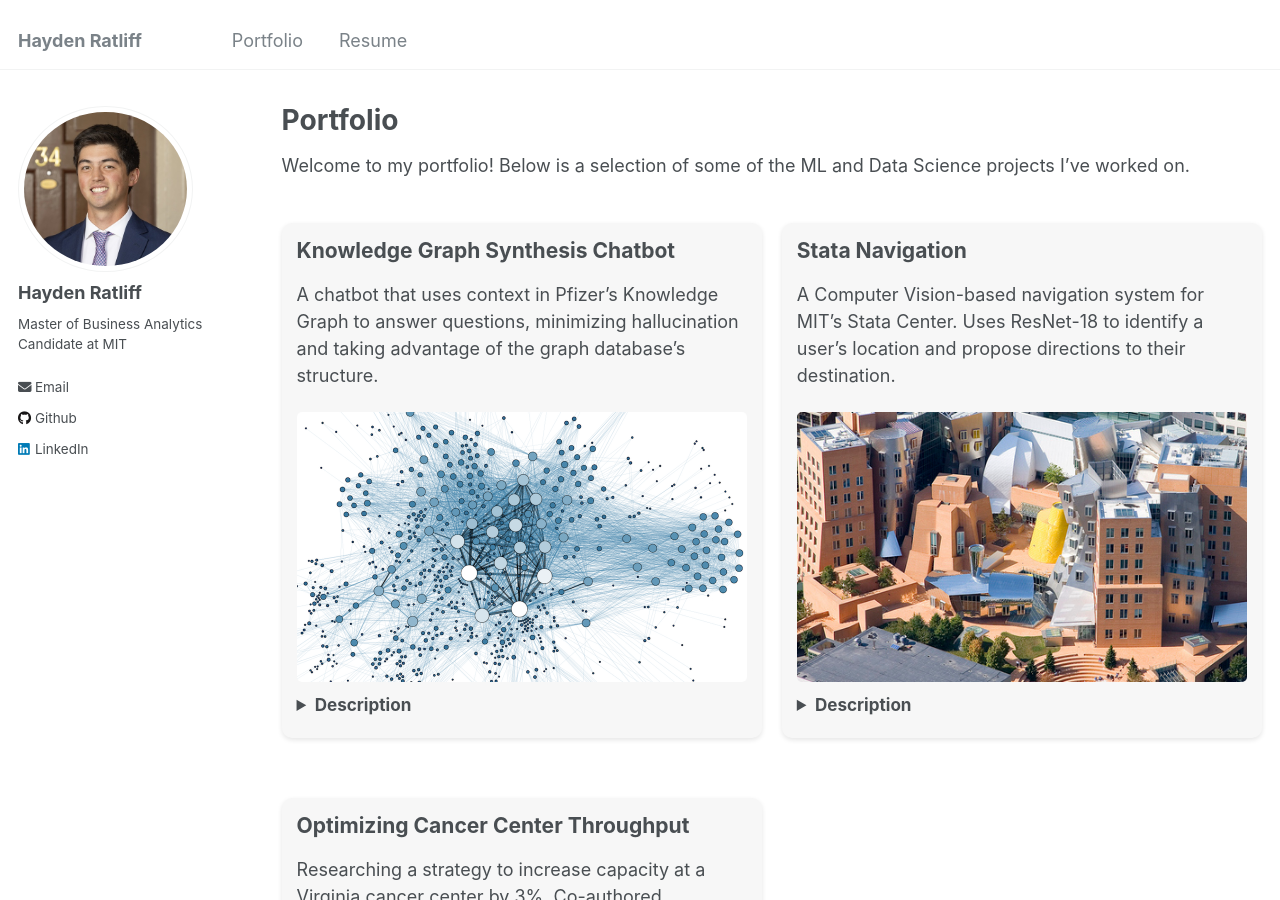
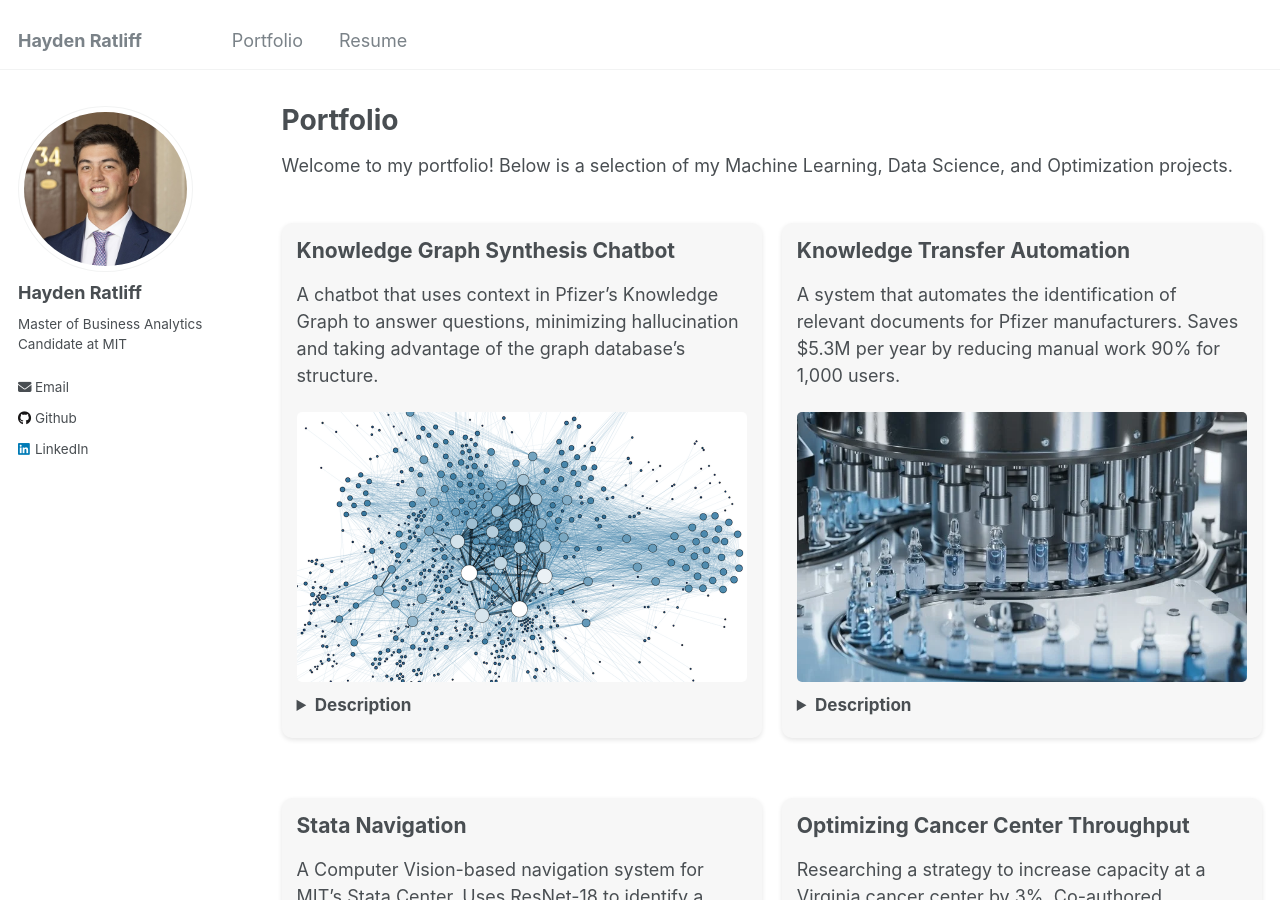
Before and after one commit to haydenratliff/haydenratliff.github.io, a Jekyll site: the page built from _pages/portfolio.md, in a window 1280 px wide and 900 px high. Built offline with Jekyll 4.4.1, drawn with Linux system fonts in a browser that asks for light colours; part of the change alters nothing that is shown.

Commit message:
feat: add automating knowledge transfer project (mit capstone project 1) to portfolio; fix formatting for chatbot project (#14)
* switch ML to Machine Learning on portfolio

* add pharma image

* init KT automation project; fix bolding in genaichatbot project

* update description for mit capstone pt1, fix formatting for private code

* update portfolio header

* full description of knowledge transfer automation

```diff
--- a/_data/portfolio.yml
+++ b/_data/portfolio.yml
@@ -19,7 +19,7 @@
   full_description: |
     A dual-LLM approach to answering questions with context using Graph [Retrieval Augmented Generation](https://aws.amazon.com/what-is/retrieval-augmented-generation/), or [GraphRAG](https://neo4j.com/blog/graphrag-manifesto/).
 
-    *Methods:*
+    *Method:*
     1. The user asks the chatbot a question.
     2. The chatbot uses *[TinyLlama-1.1B-Chat-v1.0](https://huggingface.co/TinyLlama/TinyLlama-1.1B-Chat-v1.0)* to translate the question to Cypher Query Language using few-shot learning.
     3. The chatbot executes the generated query on a Neo4j Knowledge Graph database to retrieve context for the question.
@@ -32,28 +32,45 @@
     - Infers answer from the database.
     - Works in 10-15 seconds on laptop GPU.
 
-    This project was conducted in collaboration with Anne Castille Buisson, as part of our MIT Capstone Project with Pfizer's Operations and Insights Team.
+    This project was conducted in collaboration with Anne Castille Buisson, as part of our MIT Capstone with Pfizer's Operations and Insights Team.
   image: /images/portfolio/graph_cropped.png
-  item1: "*Code:* Private - ask me about it!"
-  item2: "*Presentation:* Coming soon at the [MIT Capstone Showcase](https://www.analyticscapstone.mit.edu/showcase/2024-capstone-showcase)"
-  item3: "*Poster:* Coming soon at the MIT Capstone Showcase"
+  item1: "**Code:** Private - ask me about it!"
+  item2: "**Presentation:** Coming soon at the [MIT Capstone Showcase](https://www.analyticscapstone.mit.edu/showcase/2024-capstone-showcase)"
+  item3: "**Poster:** Coming soon at the MIT Capstone Showcase"
 
-- title: Automating Knowledge Transfer
-  short_description: Using LLMs to connect people to knowledge, faster.
+- title: Knowledge Transfer Automation
+  short_description: A system that automates the identification of relevant documents for Pfizer manufacturers. Saves $5.3M per year by reducing manual work 90% for 1,000 users.
   full_description: |
-    Coming soon!
-  image: /images/500x300.png
+    An automated document classification tool that identifies documents relevant to manufacturing, displaying relevant documents in an internal search engine.
+
+    *Method:*
+    1. The system extracts raw text from the first two pages of documents using [Optical Character Recognition](https://pypi.org/project/pytesseract/).
+    2. The system embeds document text with *[allenai/biomed_roberta_base](https://huggingface.co/allenai/biomed_roberta_base)*, a version of *[RoBERTa](https://arxiv.org/abs/1907.11692)* fine-tuned with biomedical research papers.
+    3. The system classifies document embeddings with a *[HistXGBoost](https://scikit-learn.org/stable/modules/generated/sklearn.ensemble.HistGradientBoostingClassifier.html)* classificaiton model trained on 33K documents from seven Pfizer molecules.
+      - Steps 1-3 are run in parallel on AWS EC2, which classifies each document in less than one second.
+    4. The system writes classification probabilities to Pfizer's Knowledge Graph database with an ETL script.
+    5. Document classification probabilities are read by the "Wizer Pfizer" search engine and displayed to manufacturers through an easy-to-use user interface.
+      - Document classification probabilities are shown to manufacturers as a binary "relevant" or "not relevant" label.
+      - Inside Wizer, manufacturers can provide feedback on the model's classification results. This feedback will be used to retrain the model in the future.
+
+    *Results:*
+    - Reduces the time required to process documents for one of Pfizer's molecules from 9 months to 10 minutes.
+    - Saved 1,200 hours of manual work by processing three molecules (~3K documents) in Summer 2024.
+    - Projected to save $5.3M per year by reducing manual work 90% for 1,000 users by the end of 2024.
+    - Will be used to process documents from 100% of Pfizer's new molecules, starting in 2025.
+
+    This project was conducted in collaboration with Anne Castille Buisson, as part of our MIT Capstone with Pfizer's Operations and Insights Team.
+  image: /images/portfolio/pharmaceutical_cropped.png
   item1: "**Code:** Private - ask me about it!"
-  item2: "**Presentation:** Coming soon at the [MIT Capstone Showcase](https://www.analyticscapstone.mit.edu/showcase/2024-capstone-showcase) on August 16"
-  item3: "**Poster:** Coming soon at the MIT Capstone Showcase on August 16"
-  show: false
+  item2: "**Presentation:** Coming soon at the [MIT Capstone Showcase](https://www.analyticscapstone.mit.edu/showcase/2024-capstone-showcase)"
+  item3: "**Poster:** Coming soon at the MIT Capstone Showcase"
 
 - title: Stata Navigation
   short_description: A Computer Vision-based navigation system for MIT's Stata Center. Uses ResNet-18 to identify a user's location and propose directions to their destination.
   full_description: |
     An image-based system for navigating MIT's Stata Center, a notoriously complex building.
 
-    *Methods:*
+    *Method:*
     1. The user uploads an image from the first floor of the Stata Center and a desired destination.
     2. The system uses *[ResNet-18](https://pytorch.org/vision/main/models/generated/torchvision.models.resnet18.html)* to identify the user's location based on the uploaded image.
     3. The system uses Dijkstra's algorithm to find the shortest path between the user's location and their destination.
@@ -118,7 +135,7 @@
 
     This research was conducted in collaboration with Anna Bustamante and Devon Zavacky and advised by Prof. Rupa Valdez, as part of our UVA Systems Engineering Capstone.
   image: /images/portfolio/doctor_cropped.png
-  item1: "**Code:** Currently private; will be published soon!"
+  item1: "**Code:** Private - will be published soon!"
   # item1: "**Code:** [View on GitHub](https://github.com/haydenratliff/optimizing-infusion-center-throughput)"
   item2: "**Publication:** [Read on IEEE](http://doi.org/10.1109/SIEDS58326.2023.10137795)"
 
--- a/_pages/portfolio.md
+++ b/_pages/portfolio.md
@@ -7,7 +7,7 @@ redirect_from:
   - /portfolio
 ---
 
-Welcome to my portfolio! Below is a selection of some of the ML and Data Science projects I've worked on.
+Welcome to my portfolio! Below is a selection of my Machine Learning, Data Science, and Optimization projects.
 
 {% include base_path %}
 
```
Also changed, not shown: images/portfolio/pharmaceutical.png (added), images/portfolio/pharmaceutical_cropped.png (added).
